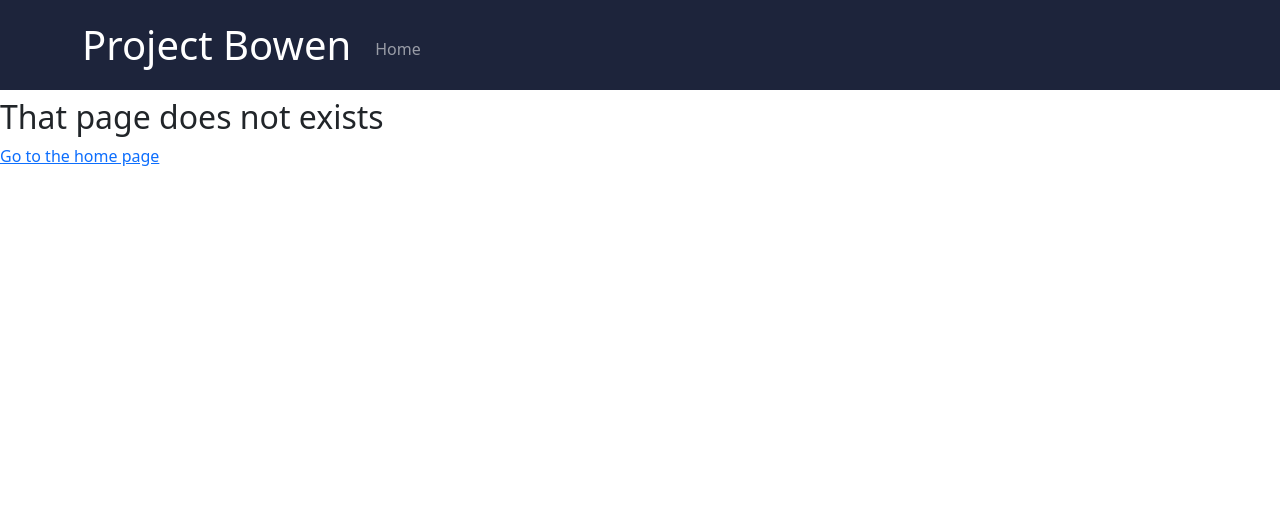
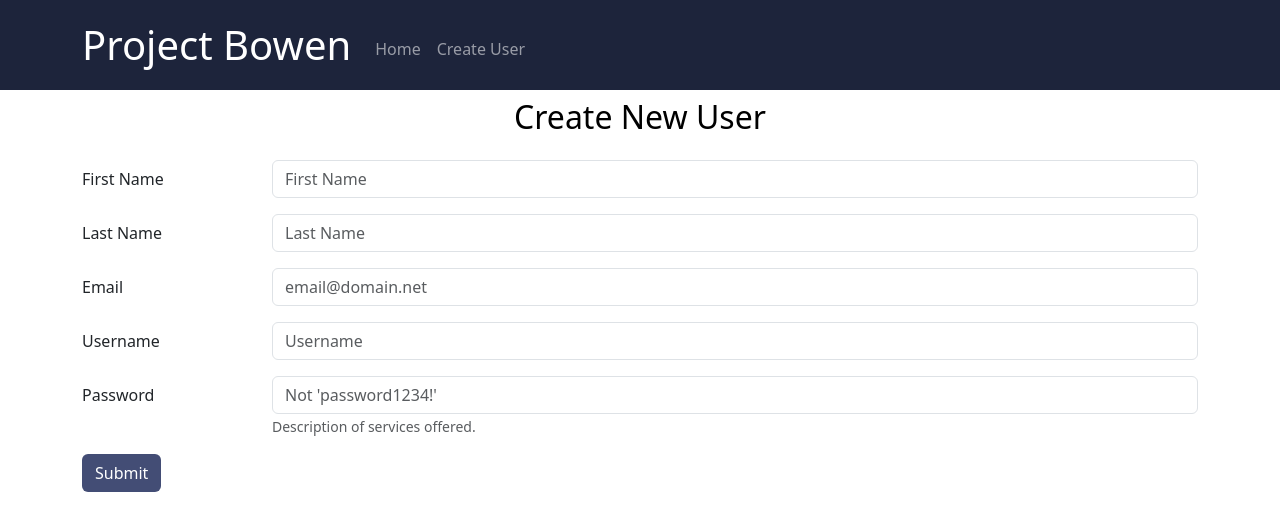
Before and after one commit to mftcodes/thelocr, a React (Vite) app in the folder web/: page /createuser in a window 1280 px wide. Shown: the top 530 px of the page. Built offline with nearby package versions, Linux system fonts and the light colour scheme.

Commit message:
Create User Page created, and is saving to db
added route to header.
Need a user profile page
need a login page.

```diff
--- a/web/src/App.jsx
+++ b/web/src/App.jsx
@@ -1,8 +1,9 @@
 import { Routes, Route, Outlet, Link } from "react-router-dom";
 import { Header } from "./components/Header";
+import CreateUser from "./components/CreateUser";
+import Detail from "./components/Detail";
+import Edit from "./components/Edit";
 import Search from "./components/Search";
-import Edit from "./components/Edit";
-import Detail from "./components/Detail";
 import "./App.css";
 
 export default function App() {
@@ -14,6 +15,7 @@ export default function App() {
             <Route index element={<Search />} />
             <Route path="detail" element={<Detail />} />
             <Route path="edit" element={<Edit />} />
+            <Route path="createuser" element={<CreateUser />} />
 
             {/* path="*"" matches anything, so acts as a
                 catch for things we haven't setup */}
--- /dev/null
+++ b/web/src/components/CreateUser.jsx
@@ -0,0 +1,166 @@
+import { useState } from "react";
+import Button from "./Button";
+import Form from "react-bootstrap/Form";
+import Container from "react-bootstrap/esm/Container";
+import Col from "react-bootstrap/Col";
+import Row from "react-bootstrap/Row";
+
+export default function CreateUser() {
+  const uri = "http://localhost:8080/api/user/create";
+  const [user, setUser] = useState({
+    Email: "",
+    Username: "",
+    First_name: "",
+    Last_name: "",
+    Password: "",
+  });
+  const updateUser = (e) => {
+    const { name, value } = e.target;
+    setUser((prevState) => ({
+      ...prevState,
+      [name]: value,
+    }));
+  };
+
+  async function createNewUser() {
+    const payload = setPayload();
+    try {
+      const [resp] = await Promise.all([
+        (
+          await fetch(uri, {
+            method: "PUT",
+            headers: {
+              Accept: "application/json",
+              "Content-Type": "application/json",
+            },
+            body: JSON.stringify(user),
+          })
+        ).json(),
+      ]);
+      if (!resp) {
+        console.log("Need to log this error, or do something.");
+        return;
+      } else {
+        // Success do something else. User profile probably.
+      }
+    } catch (error) {
+      console.log(error);
+    }
+  }
+
+  function setPayload() {
+    return {
+    //   User: {
+        Email: user.Email.String,
+        Username: user.Username.String,
+        First_name: user.First_name.String,
+        Last_name: user.Last_name.String,
+        Password: user.Password.String,
+        // Can_edit: user.Can_Edit),
+        // Created: user.Created),
+        // Modified: user.Modified),
+        // Modifeid_by: user.Modified_by)
+    //   }
+    };
+  }
+
+  function toSqlNullStr(s) {
+    if (s == "") {
+      return { String: "", Valid: false };
+    } else {
+      return { String: s, Valid: true };
+    }
+  }
+
+  return (
+    <>
+      <h2 className="text-center search pb-3">Create New User</h2>
+      <Container>
+        <Form>
+          {/* *** First and Last Name *** */}
+          <Form.Group as={Row} className="mb-3" controlId="formTitle">
+            <Form.Label column sm={2}>
+              First Name
+            </Form.Label>
+            <Col sm={10}>
+              <Form.Control
+                type="text"
+                placeholder="First Name"
+                value={user.First_name.String}
+                onChange={updateUser}
+                name="First_name"
+              />
+            </Col>
+          </Form.Group>
+          <Form.Group as={Row} className="mb-3" controlId="formTitle">
+            <Form.Label column sm={2}>
+              Last Name
+            </Form.Label>
+            <Col sm={10}>
+              <Form.Control
+                type="text"
+                placeholder="Last Name"
+                value={user.Last_name.String}
+                onChange={updateUser}
+                name="Last_name"
+              />
+            </Col>
+          </Form.Group>
+
+          {/* *** Email & Uername *** */}
+          <Form.Group as={Row} className="mb-3" controlId="formTitle">
+            <Form.Label column sm={2}>
+              Email
+            </Form.Label>
+            <Col sm={10}>
+              <Form.Control
+                type="text"
+                placeholder="email@domain.net"
+                value={user.Email.String}
+                onChange={updateUser}
+                name="Email"
+              />
+            </Col>
+          </Form.Group>
+          <Form.Group as={Row} className="mb-3" controlId="formTitle">
+            <Form.Label column sm={2}>
+              Username
+            </Form.Label>
+            <Col sm={10}>
+              <Form.Control
+                type="text"
+                placeholder="Username"
+                value={user.Username.String}
+                onChange={updateUser}
+                name="Username"
+              />
+            </Col>
+          </Form.Group>
+
+          {/* *** Password *** */}
+          <Form.Group as={Row} className="mb-3" controlId="formDesc">
+            <Form.Label column sm={2}>
+              Password
+            </Form.Label>
+            <Col sm={10}>
+              <Form.Control
+                type="text"
+                placeholder="Not 'password1234!'"
+                value={user.Password.String}
+                onChange={updateUser}
+                name="Password"
+              />
+              <Form.Text className="text-muted">
+                Description of services offered.
+              </Form.Text>
+            </Col>
+          </Form.Group>
+
+          <Button type="bowen" doClick={() => createNewUser()}>
+            Submit
+          </Button>
+        </Form>
+      </Container>
+    </>
+  );
+}
--- a/web/src/components/Edit.jsx
+++ b/web/src/components/Edit.jsx
@@ -67,11 +67,9 @@ export default function Edit() {
       ]);
       if (!resp) {
         console.log("Need to log this error, or do something.");
-      } else if (resp.length > 0) {
-        setResources(resp);
+        return;
       } else {
-        console.log(resp);
-        console.log("Need to log this error, too.");
+        // Success, need to go back to detail and refresh with saved data
       }
     } catch (error) {
       console.log(error);
--- a/web/src/components/Header.jsx
+++ b/web/src/components/Header.jsx
@@ -17,6 +17,7 @@ export const Header = () => {
         <Navbar.Collapse id="basic-navbar-nav">
           <Nav className="me-auto">
             <Nav.Link href="/">Home</Nav.Link>
+            <Nav.Link href="/createuser">Create User</Nav.Link>
           </Nav>
         </Navbar.Collapse>
       </Container>
```
